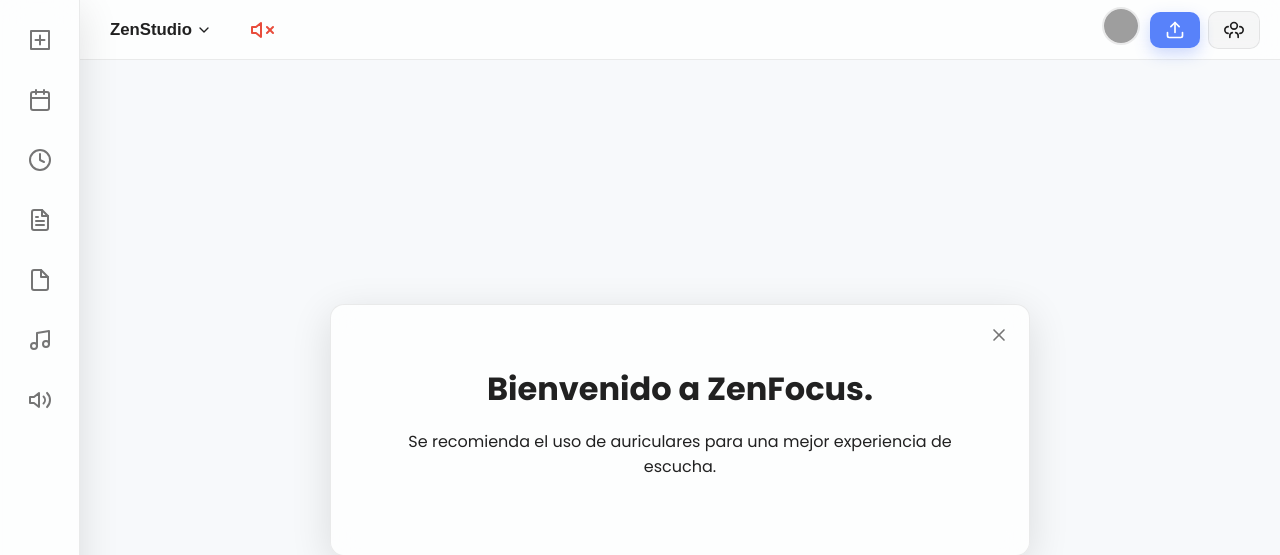
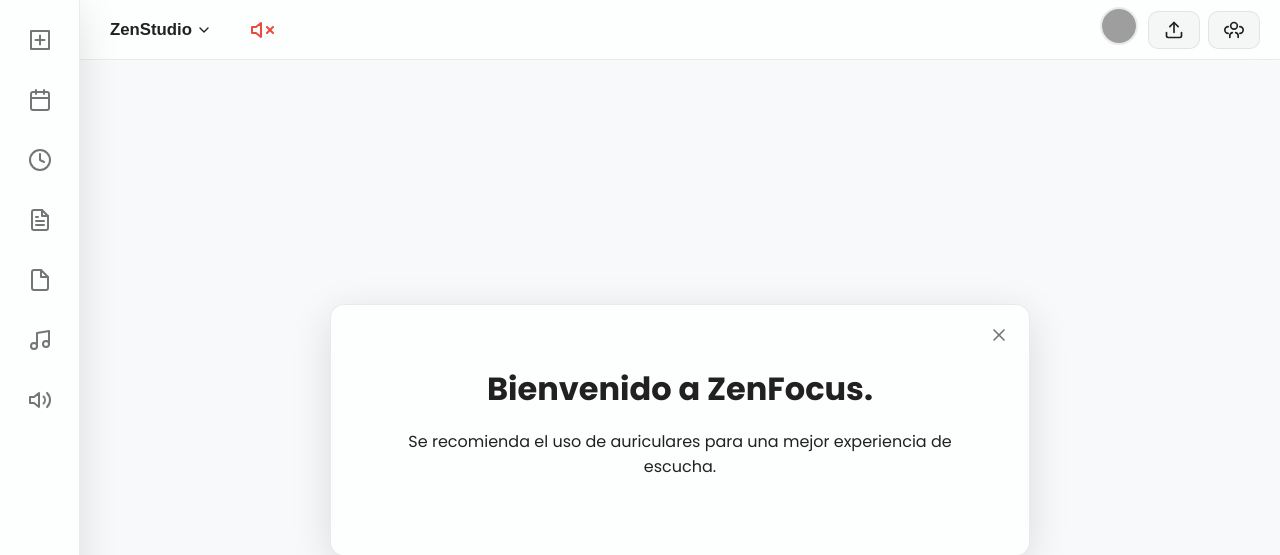
Before and after one commit to OswaldoArceoR/ZenStudio, a PHP site: page /PHP/paginaprincipal.php in a window 1280 px wide. Shown: the top 555 px of the page. Run offline with PHP 8.4, Linux system fonts and the light colour scheme; the visitor is signed in with stand-in values (Sample User, id 1); data that the repository does not hold is empty; grey boxes are pictures that could not be loaded.

Commit message:
ya quedó en el mismo estilo el boton de subirarchivos y el de gestionar usuarios

```diff
--- a/PHP/paginaprincipal.php
+++ b/PHP/paginaprincipal.php
@@ -169,7 +169,7 @@ if ($conexion) {
                     </div>
                 </div>
                     <?php if (!empty($_SESSION['rol']) && $_SESSION['rol'] === 'admin'): ?>
-                    <a href="subirContenido.php" class="action-btn primary-btn" title="Gestionar Contenido" style="margin-left: 10px; display:inline-flex; align-items:center; gap:6px;">
+                    <a href="subirContenido.php" class="action-btn secondary-btn" title="Gestionar Contenido" style="margin-left: 10px; display:inline-flex; align-items:center; gap:6px;">
                         <svg xmlns="http://www.w3.org/2000/svg" width="20" height="20" viewBox="0 0 24 24" fill="none" stroke="currentColor" stroke-width="2" stroke-linecap="round" stroke-linejoin="round" class="feather feather-upload">
                             <path d="M21 15v4a2 2 0 0 1-2 2H5a2 2 0 0 1-2-2v-4"></path>
                             <polyline points="17 8 12 3 7 8"></polyline>
```
